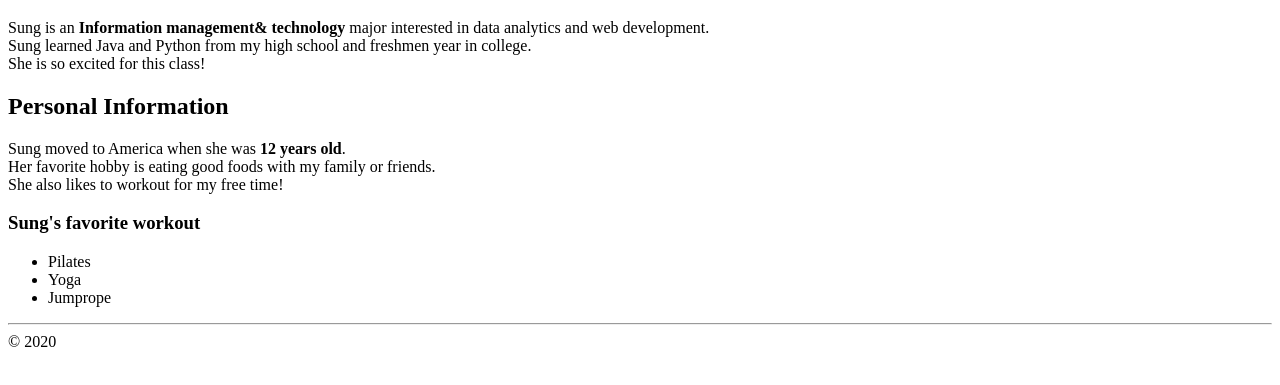
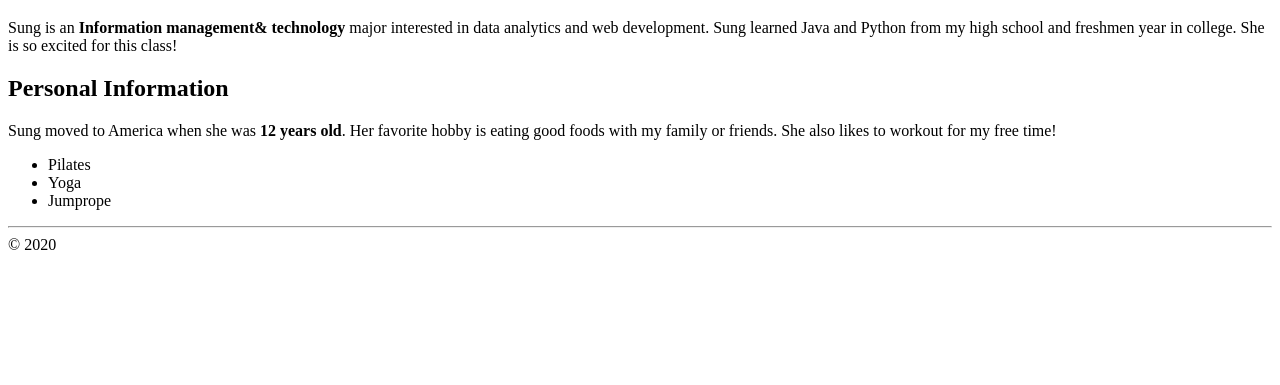
Before and after one commit to skim71-su/ist263, a plain HTML site: page lab02/lab02kim.html in a window 1280 px wide. Shown: the part 61-446 px from the top of the page. Drawn offline with Linux system fonts and the light colour scheme.

Commit message:
Update lab02kim.html
completed lab2

```diff
--- a/lab02/lab02kim.html
+++ b/lab02/lab02kim.html
@@ -4,21 +4,23 @@
         <meta charset="utf-8">
         <title>Week 2 Lab</title>
     </head>
+    <body>
         <h1>Sung Kim's Biography</h1>
         <p>
-        Sung is an <strong>Information management& technology</strong> major interested in data analytics and web development.<br>
-        Sung learned Java and Python from my high school and freshmen year in college. <br>
+            Sung is an <strong>Information management& technology</strong> major interested in data analytics and web development.
+            Sung learned Java and Python from my high school and freshmen year in college.
             She is so excited for this class!
         </p>
         <h2>Personal Information</h2>
         <p>
-        Sung moved to America when she was <strong>12 years old</strong>.<br> Her favorite hobby is eating good foods with my family or friends.<br> She also likes to workout for my free time!
-    <h3>Sung's favorite workout</h3>
+            Sung moved to America when she was <strong>12 years old</strong>. Her favorite hobby is eating good foods with my family or friends. She also likes to workout for my free time!
+        </p>
         <ul>
             <li>Pilates</li>
             <li>Yoga</li>
             <li>Jumprope</li>
         </ul>
         <hr>&copy; 2020
-    </p>
+    </body>
+
 </html>
```
Lines whose indentation alone changed are shown as unchanged.
